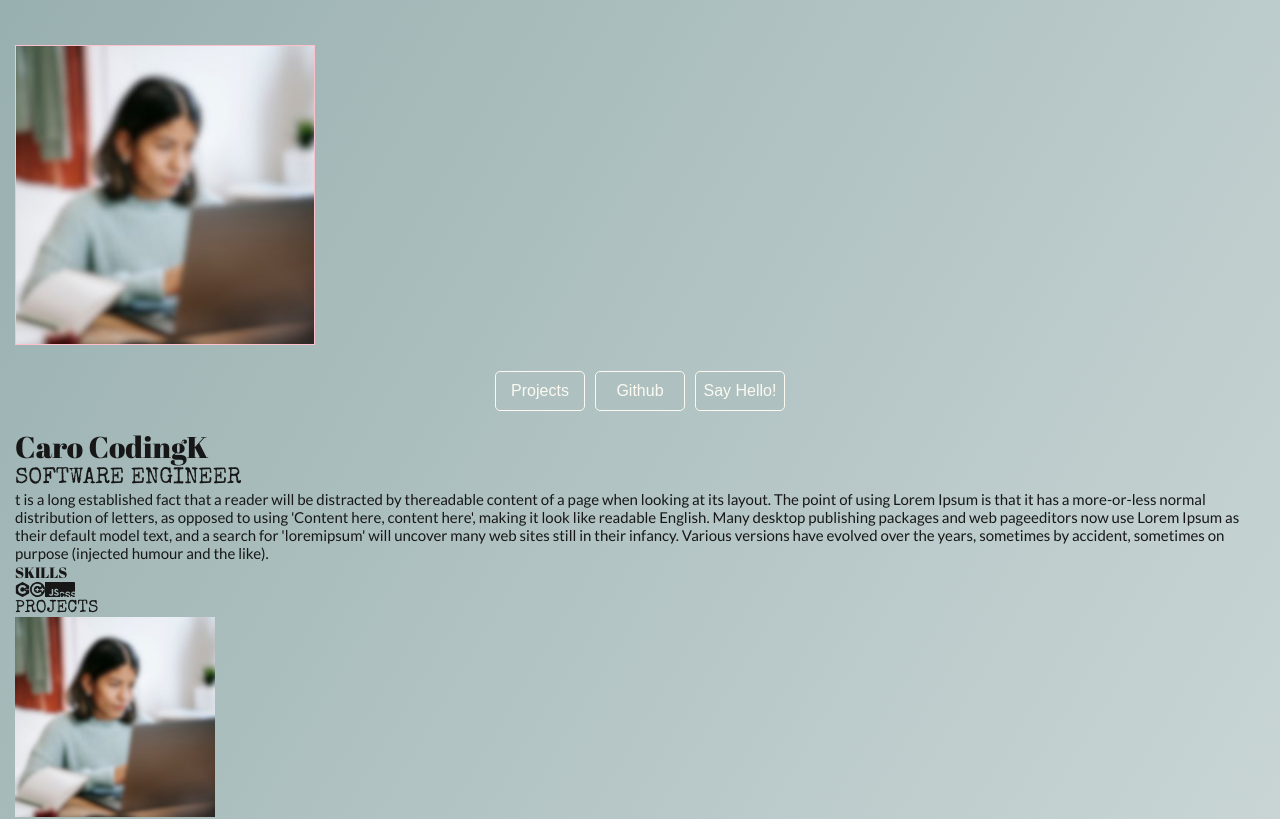
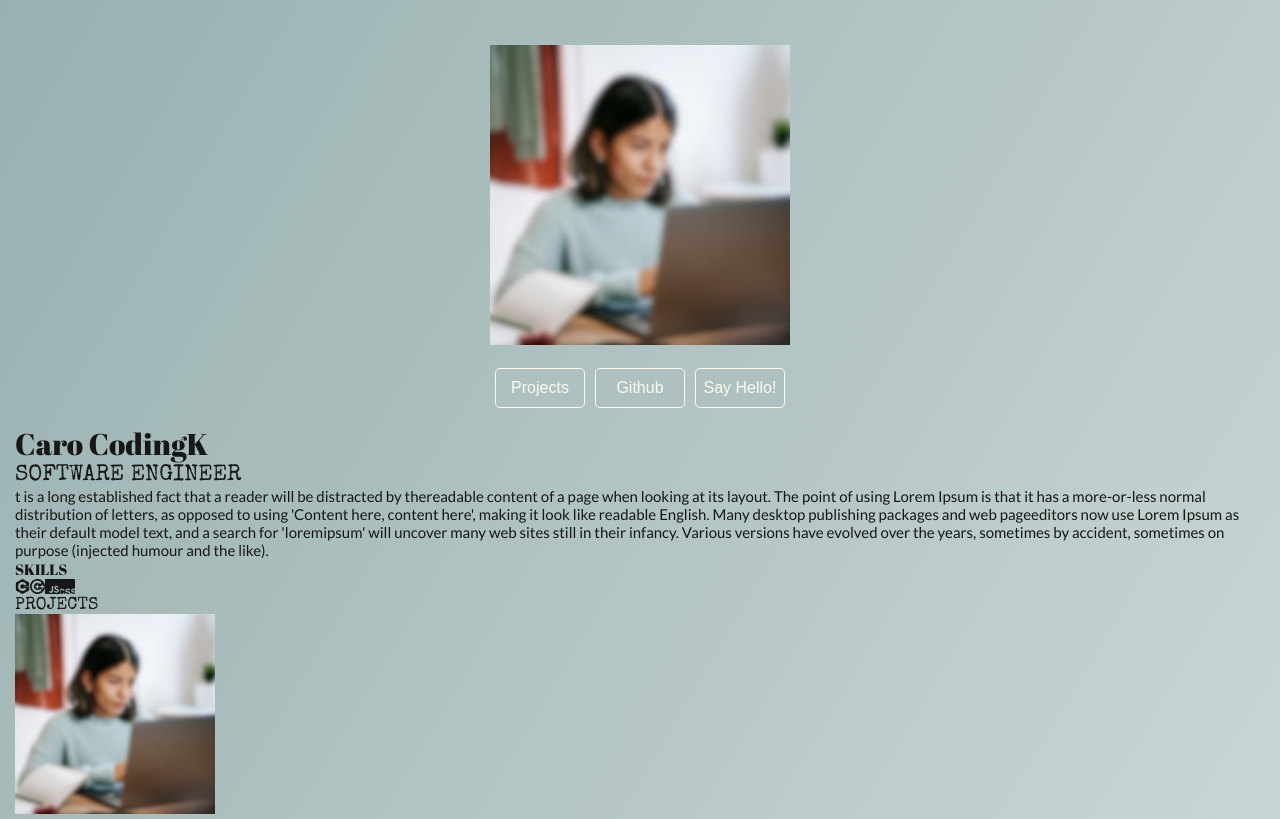
Before and after one commit to carocodingk/carocodingk.github.io, a Next.js app: page / in a window 1280 px wide. Shown: the top 819 px of the page. Built offline with nearby package versions, Linux system fonts and the light colour scheme.

Commit message:
Centered image for about me component

```diff
--- a/components/AboutMe.jsx
+++ b/components/AboutMe.jsx
@@ -10,9 +10,11 @@ function AboutMe(){
   return(
     <div id={style.aboutme}>
       <div>
+        <div id={style.test}>
         <Image id={style.aboutme_img} src={info.AboutMe['image']}
           width={300}
           height={300}/>
+          </div>
         <LinksBar />
       </div>
       <div>
--- a/styles/components.module.css
+++ b/styles/components.module.css
@@ -15,7 +15,12 @@
   /* margin-left: auto;
   margin-right: auto; */
   margin-top: 2em;
-  border: 1px solid pink;
+  /* border: 1px solid pink; */
+}
+
+#test {
+  display: flex;
+  justify-content: center;
 }
 
 #linksbar {
```
